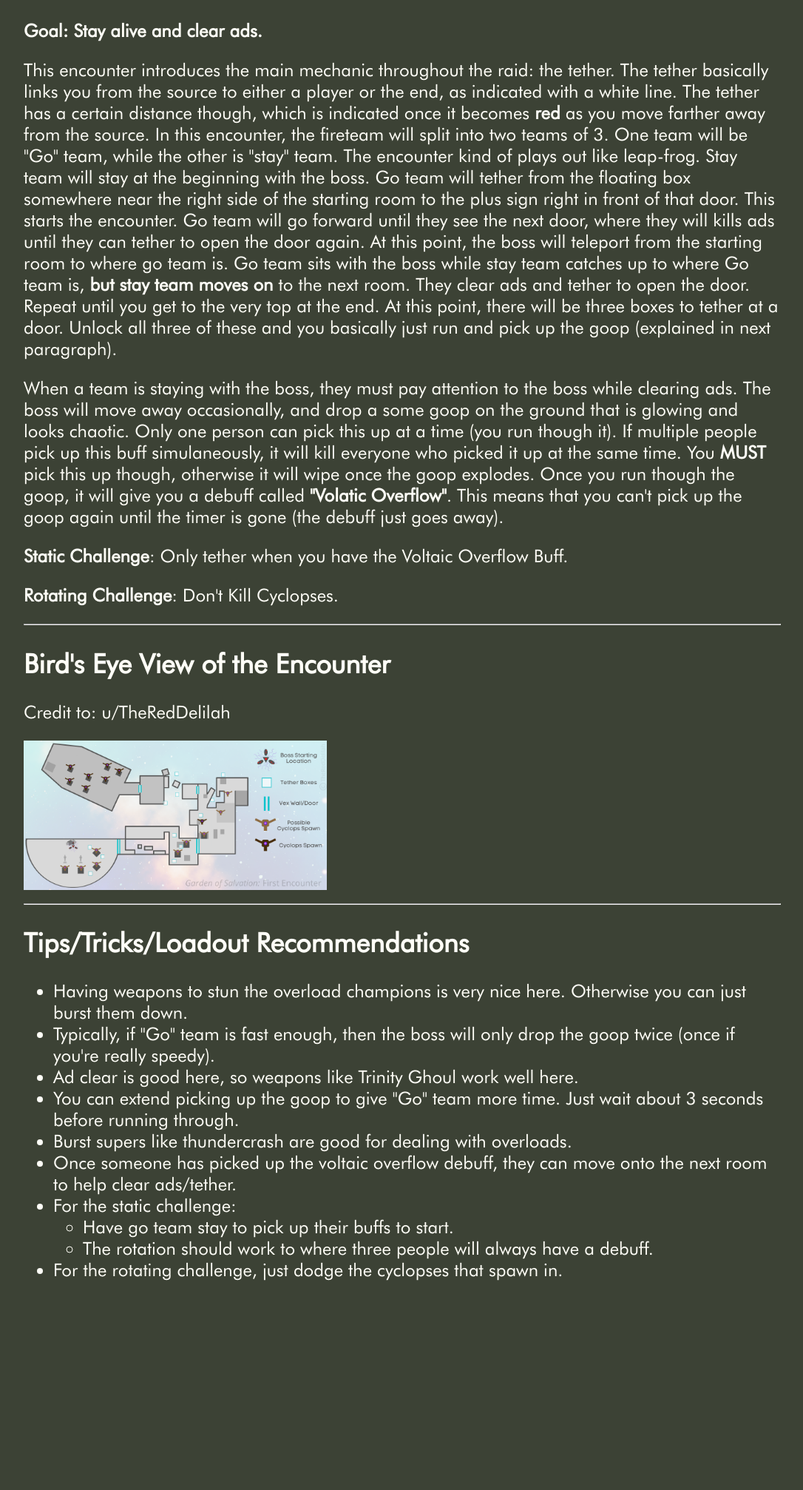
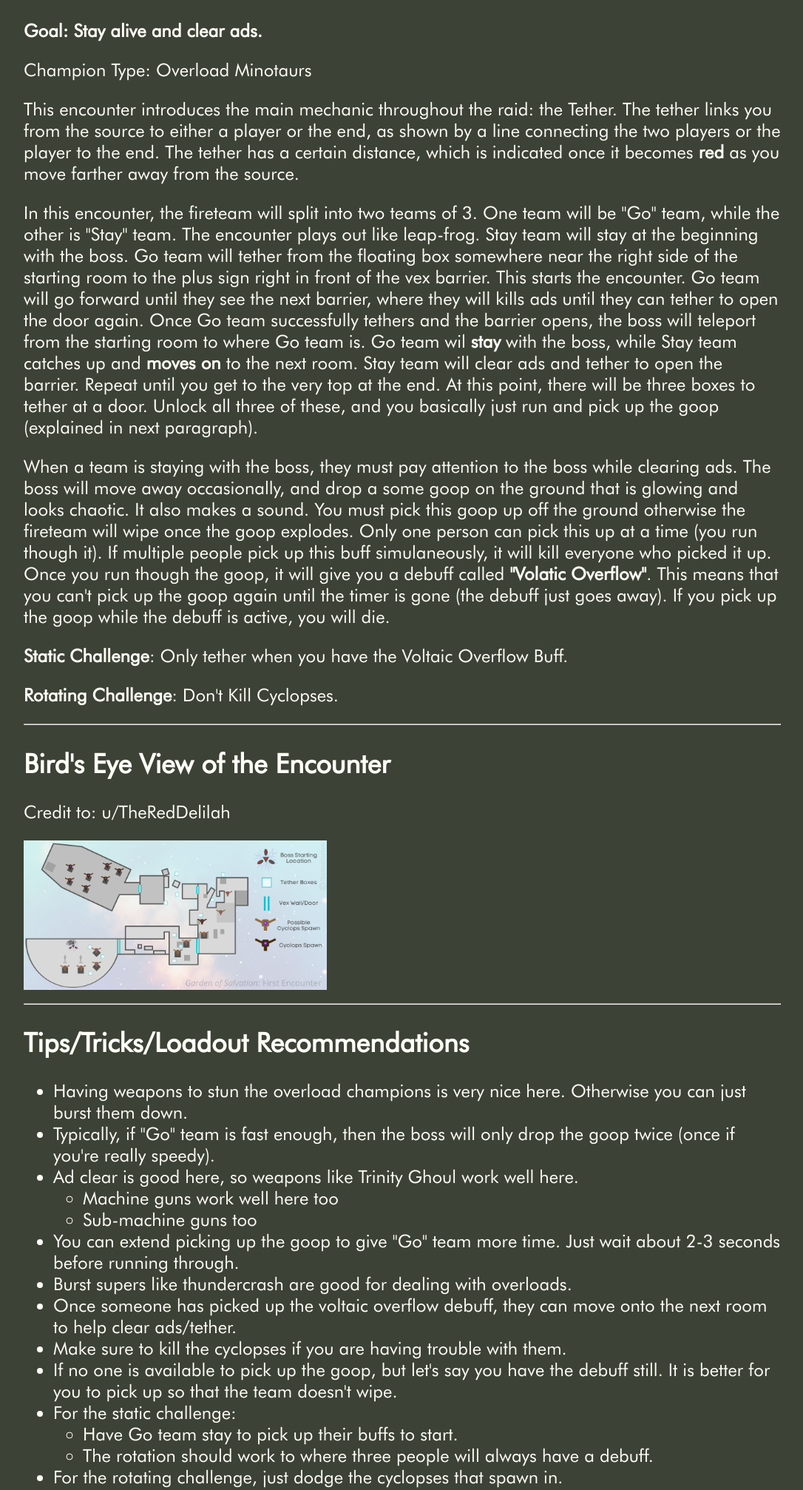
Before and after one commit to toast2134/destiny-2-raid-guides, a plain HTML site: page gos/embrace.html in a window 1280 px wide. Shown: the part 1181-3195 px from the top of the page at 74% size, without its empty margins (96-1182 px from the left). Before the commit the page ends 2976 px from the top, so only its background shows below. Drawn offline with Linux system fonts and the light colour scheme.

Commit message:
Made some GOS edits

```diff
--- a/gos/embrace.html
+++ b/gos/embrace.html
@@ -113,19 +113,22 @@
 
             <h2>Overview</h2>
 			<p><b>Goal: Stay alive and clear ads.</b></p>
-            <p>This encounter introduces the main mechanic throughout the raid: the tether. The tether basically links you from the source
-            to either a player or the end, as indicated with a white line. The tether has a certain distance though, which is indicated once it becomes
-            <b>red</b> as you move farther away from the source. In this encounter, the fireteam will split into two teams of 3. One team will be "Go" team,
-            while the other is "stay" team. The encounter kind of plays out like leap-frog. Stay team will stay at the beginning with the boss.
+			<p>Champion Type: Overload Minotaurs</p>
+            <p>This encounter introduces the main mechanic throughout the raid: the Tether. The tether links you from the source
+            to either a player or the end, as shown by a line connecting the two players or the player to the end. The tether has a certain distance, which is indicated once it becomes
+            <b>red</b> as you move farther away from the source.</p>
+			<p>In this encounter, the fireteam will split into two teams of 3. One team will be "Go" team,
+            while the other is "Stay" team. The encounter plays out like leap-frog. Stay team will stay at the beginning with the boss.
             Go team will tether from the floating box somewhere near the right side of the starting
-            room to the plus sign right in front of that door. This starts the encounter. Go team will go forward until they see the next door, where they will kills ads until
-            they can tether to open the door again. At this point, the boss will teleport from the starting room to where go team is. Go team sits with the boss while stay team catches up to where Go
-            team is, <b>but stay team moves on</b> to the next room. They clear ads and tether to open the door. Repeat until you get to the very top at the end. At this point, there will be three boxes
-            to tether at a door. Unlock all three of these and you basically just run and pick up the goop (explained in next paragraph).</p>
+            room to the plus sign right in front of the vex barrier. This starts the encounter. Go team will go forward until they see the next barrier, where they will kills ads until
+            they can tether to open the door again. Once Go team successfully tethers and the barrier opens, the boss will teleport from the starting room to where Go team is. Go team wil <b>stay</b> with the boss, while Stay
+			team catches up and <b>moves on</b> to the next room. Stay team will clear ads and tether to open the barrier. Repeat until you get to the very top at the end. At this point, there will be three boxes
+            to tether at a door. Unlock all three of these, and you basically just run and pick up the goop (explained in next paragraph).</p>
             <p>When a team is staying with the boss, they must pay attention to the boss while clearing ads. The boss will move away occasionally, and drop a some goop on the ground that is glowing and
-            looks chaotic. Only one person can pick this up at a time (you run though it). If multiple people pick up this buff simulaneously, it will kill everyone who picked it up at the same time. You
-            <b>MUST</b> pick this up though, otherwise it will wipe once the goop explodes. Once you run though the goop, it will give you a debuff called <b>"Volatic Overflow"</b>. This means that you can't pick up the goop again
-            until the timer is gone (the debuff just goes away).
+            looks chaotic. It also makes a sound. You must pick this goop up off the ground otherwise the fireteam will wipe once the goop explodes.
+			Only one person can pick this up at a time (you run though it). If multiple people pick up this buff simulaneously, it will kill everyone who picked it up.
+			Once you run though the goop, it will give you a debuff called <b>"Volatic Overflow"</b>. This means that you can't pick up the goop again until the timer is gone (the debuff just goes away).
+			If you pick up the goop while the debuff is active, you will die.
             </p>
             <p><b>Static Challenge</b>: Only tether when you have the Voltaic Overflow Buff.</p>
             <p><b>Rotating Challenge</b>: Don't Kill Cyclopses.</p>
@@ -141,12 +144,19 @@
                 <li>Having weapons to stun the overload champions is very nice here. Otherwise you can just burst them down.</li>
                 <li>Typically, if "Go" team is fast enough, then the boss will only drop the goop twice (once if you're really speedy).</li>
                 <li>Ad clear is good here, so weapons like <a href="https://www.light.gg/db/items/814876685/trinity-ghoul/" target="_blank">Trinity Ghoul</a> work well here.</li>
-                <li>You can extend picking up the goop to give "Go" team more time. Just wait about 3 seconds before running through.</li>
+					<ul>
+						<li>Machine guns work well here too</li>
+						<li>Sub-machine guns too</li>
+					</ul>
+                <li>You can extend picking up the goop to give "Go" team more time. Just wait about 2-3 seconds before running through.</li>
                 <li>Burst supers like thundercrash are good for dealing with overloads.</li>
                 <li>Once someone has picked up the voltaic overflow debuff, they can move onto the next room to help clear ads/tether.</li>
-                <li>For the static challenge: </li>
+                <li>Make sure to kill the cyclopses if you are having trouble with them.</li>
+				<li>If no one is available to pick up the goop, but let's say you have the debuff still.
+				It is better for you to pick up so that the team doesn't wipe.</li>
+				<li>For the static challenge: </li>
                 <ul>
-                    <li>Have go team stay to pick up their buffs to start.</li>
+                    <li>Have Go team stay to pick up their buffs to start.</li>
                     <li>The rotation should work to where three people will always have a debuff.</li>
                 </ul>
                 <li>For the rotating challenge, just dodge the cyclopses that spawn in.</li>
```
Also changed, not shown: gos/consecrated.html (+6 -1 lines), gos/undergrowth.html (+56 -5 lines).
